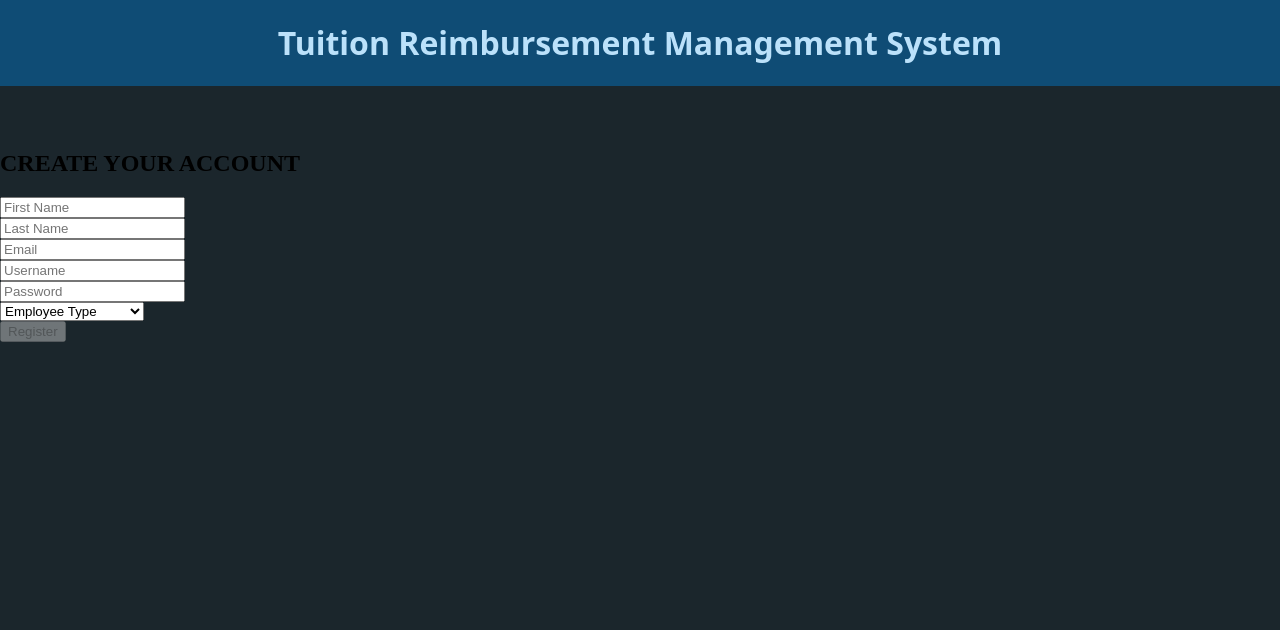
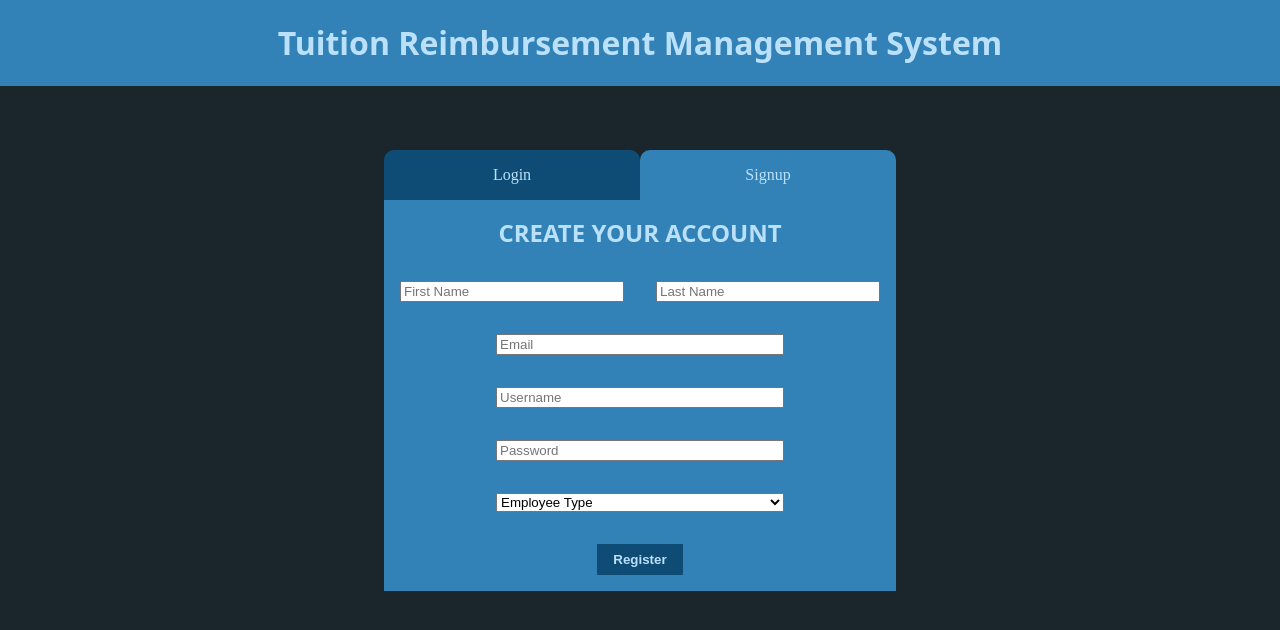
Before and after one commit to 2005Java-Nick/gautam_ramasubramanian_p1, an Angular app in the folder angular-trms/: page /signup in a window 1280 px wide. Shown: the top 630 px of the page. Built offline with nearby package versions, Linux system fonts and the light colour scheme.

Commit message:
Very much improved styling for login/signup pages

```diff
--- a/angular-trms/src/app/header/header.component.css
+++ b/angular-trms/src/app/header/header.component.css
@@ -1,7 +1,7 @@
 header {
   display: flex;
   justify-content: center;
-  background-color: #0f4c75;
+  background-color: #3282b8;
   margin-bottom: 4rem;
 }
 
--- a/angular-trms/src/app/login-form/login-form.component.css
+++ b/angular-trms/src/app/login-form/login-form.component.css
@@ -0,0 +1,70 @@
+#login-container {
+  display: flex;
+  justify-content: center;
+}
+
+#login > #link-buttons {
+  display: flex;
+  justify-content: center;
+}
+
+#link-buttons > a {
+  flex: 1 1 0%;
+  padding-right: 3rem;
+  padding-left: 3rem;
+  padding-top: 1rem;
+  padding-bottom: 1rem;
+  border-top-left-radius: 10px;
+  border-top-right-radius: 10px;
+  text-align: center;
+}
+
+#login-link {
+  background-color: #3282b8;
+}
+
+#signup-link {
+  background-color: #0f4c75;
+}
+
+#login {
+  width: 40%;
+}
+
+#login > form {
+  width: 100%;
+  background-color: #3282b8;
+}
+
+#login h2 {
+  text-align: center;
+  margin-top: 0;
+  margin-bottom: 0;
+  padding-top: 1rem;
+  padding-bottom: 1rem;
+}
+
+#login div {
+  display: flex;
+  justify-content: center;
+}
+
+#login input {
+  margin-top: 1rem;
+  margin-bottom: 1rem;
+  margin-right: 7rem;
+  margin-left: 7rem;
+  flex: 1 1 0%;
+}
+
+#login button {
+  margin: 1rem;
+  padding-right: 1rem;
+  padding-left: 1rem;
+  padding-top: 0.5rem;
+  padding-bottom: 0.5rem;
+  background-color: #0f4c75;
+  color: #bbe1fa;
+  border: none;
+  font-weight: bold;
+}
--- a/angular-trms/src/app/login-form/login-form.component.html
+++ b/angular-trms/src/app/login-form/login-form.component.html
@@ -1,7 +1,20 @@
-<div>
-  <form [formGroup]="loginForm" (ngSubmit)="onSubmit()">
-    <input type="text" formControlName="username" placeholder="Username" required /><br>
-    <input type="password" formControlName="password" placeholder="Password" required /><br>
-    <button type="submit" [disabled]="!loginForm.valid">Login</button>
-  </form>
+<div id="login-container">
+  <div id="login">
+    <div id="link-buttons">
+      <a routerLink="/login" id="login-link">Login</a>
+      <a routerLink="/signup" id="signup-link">Signup</a>
+    </div>
+    <form [formGroup]="loginForm" (ngSubmit)="onSubmit()">
+      <h2>{{ header | uppercase }}</h2>
+      <div>
+        <input type="text" formControlName="username" placeholder="Username" required />
+      </div>
+      <div>
+        <input type="password" formControlName="password" placeholder="Password" required />
+      </div>
+      <div>
+        <button type="submit" [disabled]="!loginForm.valid">Login</button>
+      </div>
+    </form>
+  </div>
 </div>
--- a/angular-trms/src/app/login-form/login-form.component.ts
+++ b/angular-trms/src/app/login-form/login-form.component.ts
@@ -8,7 +8,7 @@ import { FormControl, FormGroup, FormBuilder, Validators } from '@angular/forms'
 })
 export class LoginFormComponent implements OnInit {
 
-  header = "Login";
+  header = "Account Login";
 
   loginForm = this.formBuilder.group({
     username: [null, Validators.required],
--- a/angular-trms/src/app/signup-form/signup-form.component.css
+++ b/angular-trms/src/app/signup-form/signup-form.component.css
@@ -0,0 +1,75 @@
+#signup-container {
+  display: flex;
+  justify-content: center;
+}
+
+#signup > #link-buttons {
+  display: flex;
+  justify-content: center;
+}
+
+#link-buttons > a {
+  flex: 1 1 0%;
+  padding-right: 3rem;
+  padding-left: 3rem;
+  padding-top: 1rem;
+  padding-bottom: 1rem;
+  border-top-left-radius: 10px;
+  border-top-right-radius: 10px;
+  text-align: center;
+}
+
+#login-link {
+  background-color: #0f4c75;
+}
+
+#signup-link {
+  background-color: #3282b8;
+}
+
+#signup {
+  width: 40%;
+}
+
+#signup > form {
+  width: 100%;
+  background-color: #3282b8;
+}
+
+#signup h2 {
+  text-align: center;
+  margin-top: 0;
+  margin-bottom: 0;
+  padding-top: 1rem;
+  padding-bottom: 1rem;
+}
+
+#signup div {
+  display: flex;
+  justify-content: center;
+}
+
+#signup input, #signup select {
+  margin-top: 1rem;
+  margin-bottom: 1rem;
+  margin-right: 7rem;
+  margin-left: 7rem;
+  flex: 1 1 0%;
+}
+
+#signup .name-input {
+  margin-right: 1rem;
+  margin-left: 1rem;
+}
+
+#signup button {
+  margin: 1rem;
+  padding-right: 1rem;
+  padding-left: 1rem;
+  padding-top: 0.5rem;
+  padding-bottom: 0.5rem;
+  background-color: #0f4c75;
+  color: #bbe1fa;
+  border: none;
+  font-weight: bold;
+}
--- a/angular-trms/src/app/signup-form/signup-form.component.html
+++ b/angular-trms/src/app/signup-form/signup-form.component.html
@@ -1,18 +1,35 @@
+<div id="signup-container">
+  <div id="signup">
+    <div id="link-buttons">
+      <a routerLink="/login" id="login-link">Login</a>
+      <a routerLink="/signup" id="signup-link">Signup</a>
+    </div>
+    <form [formGroup]="signupForm" (ngSubmit)="onSubmit()">
+      <h2>{{ header | uppercase }}</h2>
       <div>
-  <h2>{{ header | uppercase }}</h2>
-  <form [formGroup]="signupForm" (ngSubmit)="onSubmit()">
-    <input type="text" formControlName="firstName"  placeholder="First Name" required /><br>
-    <input type="text" formControlName="lastName" placeholder="Last Name" required /><br>
-    <input type="email" formControlName="email" placeholder="Email" required /><br>
-    <input type="text" formControlName="username" placeholder="Username" required /><br>
-    <input type="password" formControlName="password" placeholder="Password" required /><br>
+        <input type="text" class="name-input" formControlName="firstName"  placeholder="First Name" required />
+        <input type="text" class="name-input" formControlName="lastName" placeholder="Last Name" required />
+      </div>
+      <div>
+        <input type="email" formControlName="email" placeholder="Email" required />
+      </div>
+      <div>
+        <input type="text" formControlName="username" placeholder="Username" required />
+      </div>
+      <div>
+        <input type="password" formControlName="password" placeholder="Password" required />
+      </div>
+      <div>
         <select formControlName="empType">
           <option [ngValue]="null" disabled>Employee Type</option>
           <option *ngFor="let opt of employeeOptions" [ngValue]="opt.name">
             {{ opt.label }}
           </option>
         </select>
-    <br>
+      </div>
+      <div>
         <button type="submit" [disabled]="!signupForm.valid">Register</button>
+      </div>
     </form>
   </div>
+</div>
--- a/angular-trms/src/styles.css
+++ b/angular-trms/src/styles.css
@@ -1,6 +1,7 @@
 /* Copied from Tailwind CSS */
-h1, p {
+h1, h2, p {
   font-family: system-ui, -apple-system, BlinkMacSystemFont, "Segoe UI", Roboto, "Helvetica Neue", Arial, "Noto Sans", sans-serif, "Apple Color Emoji", "Segoe UI Emoji", "Segoe UI Symbol", "Noto Color Emoji";
+  color: #bbe1fa;
 }
 
 body {
@@ -8,3 +9,8 @@ body {
   padding: 0;
   background-color: #1b262c;
 }
+
+a {
+  text-decoration: none;
+  color: #bbe1fa;
+}
```
Lines whose indentation alone changed are shown as unchanged.
